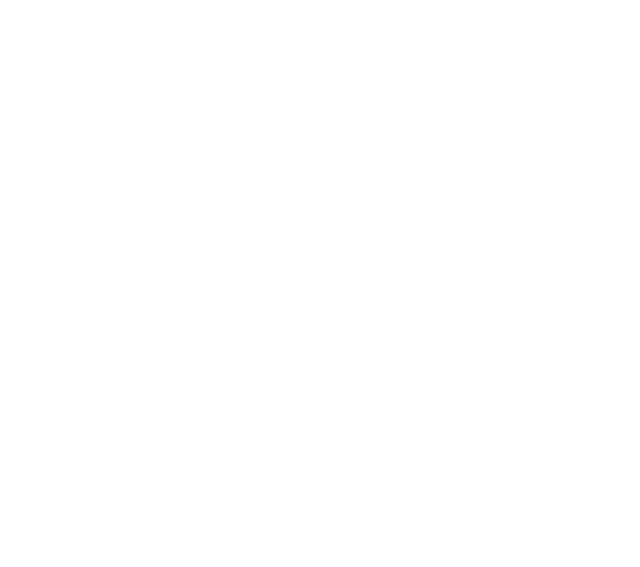
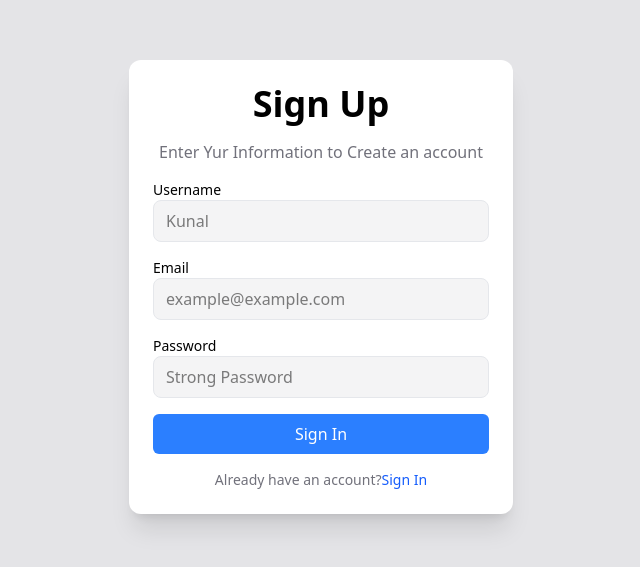
Before and after one commit to iamKunalBhalerao/URL-Shortener, a React (Vite) app in the folder FRONTEND/: page /signup in a window 1280 px wide. Before the commit this address had no page. Shown: the part 113-680 px from the top of the page, without its empty margins (319-959 px from the left). Built offline with nearby package versions, Linux system fonts and the light colour scheme.

Commit message:
Completed Signup and Signin frontend

```diff
--- a/FRONTEND/src/App.jsx
+++ b/FRONTEND/src/App.jsx
@@ -1,6 +1,8 @@
 import React from "react";
 import Home from "./pages/Home";
 import { BrowserRouter, Route, Routes } from "react-router-dom";
+import Signup from "./pages/Signup";
+import Signin from "./pages/Signin";
 
 const App = () => {
   return (
@@ -8,6 +10,8 @@ const App = () => {
       <BrowserRouter>
         <Routes>
           <Route index path="/" element={<Home />} />
+          <Route path="/signup" element={<Signup />} />
+          <Route path="/signin" element={<Signin />} />
         </Routes>
       </BrowserRouter>
     </>
--- /dev/null
+++ b/FRONTEND/src/api/User.api.js
@@ -0,0 +1,28 @@
+import axiosInstance from "../utils/axiosInstance";
+
+export const signup = async (username, email, password) => {
+    axiosInstance.defaults.withCredentials = true;
+  try {
+    const { data } = await axiosInstance.post("/api/auth/signup", {
+      username,
+      email,
+      password,
+    });
+    return data;
+  } catch (error) {
+    return error;
+  }
+};
+
+export const signin = async (email, password) => {
+    axiosInstance.defaults.withCredentials = true;
+  try {
+    const { data } = await axiosInstance.post("/api/auth/signin", {
+      email,
+      password,
+    });
+    return data;
+  } catch (error) {
+    return error;
+  }
+};
--- /dev/null
+++ b/FRONTEND/src/components/AuthHeading.jsx
@@ -0,0 +1,11 @@
+import React from "react";
+
+const AuthHeading = ({ title }) => {
+  return (
+    <div className="flex flex-col items-center">
+      <h1 className="text-4xl font-bold text-center mb-4">{title}</h1>
+    </div>
+  );
+};
+
+export default AuthHeading;
--- /dev/null
+++ b/FRONTEND/src/components/AuthSubHeading.jsx
@@ -0,0 +1,11 @@
+import React from "react";
+
+const AuthSubHeading = ({ title }) => {
+  return (
+    <div className="flex flex-col items-center">
+      <p className="text-md font-normal text-zinc-500 text-center mb-4">{title}</p>
+    </div>
+  );
+};
+
+export default AuthSubHeading;
--- /dev/null
+++ b/FRONTEND/src/components/BottomWarning.jsx
@@ -0,0 +1,13 @@
+import React from "react";
+import { Link } from "react-router-dom";
+
+const BottomWarning = ({ title, buttontxt, to }) => {
+  return (
+    <div className="flex justify-center items-center">
+      <p className="text-sm font-normal text-zinc-500 text-center">{title}</p>
+      <Link to={to} className="text-sm font-normal text-center text-blue-600 cursor-pointer">{buttontxt}</Link>
+    </div>
+  );
+};
+
+export default BottomWarning;
--- /dev/null
+++ b/FRONTEND/src/components/Button.jsx
@@ -0,0 +1,17 @@
+import React from "react";
+import { Link } from "react-router-dom";
+
+const Button = ({ type, label, onClick, disabled  }) => {
+  return (
+    <button
+      onClick={onClick}
+      type={type}
+      disabled={disabled}
+      className="w-full bg-blue-500 text-white py-2 px-4 rounded-md cursor-pointer hover:bg-blue-600 focus:outline-none focus:ring-2 focus:ring-blue-500 focus:ring-offset-2 disabled:opacity-50"
+    >
+      {label}
+    </button>
+  );
+};
+
+export default Button;
--- /dev/null
+++ b/FRONTEND/src/components/InputBox.jsx
@@ -0,0 +1,20 @@
+import React from "react";
+
+const InputBox = ({ type, label, onChange, placeholder }) => {
+  return (
+    <div>
+      <label className="block text-sm font-normal text-black">
+        {label}
+      </label>
+      <input
+      onChange={onChange}
+        type={type}
+        placeholder={placeholder}
+        className="w-full px-3 py-2 bg-zinc-100 border-1 border-gray-200 rounded-lg focus:outline-none focus:ring-1 focus:ring-blue-300"
+        required
+      />
+    </div>
+  );
+};
+
+export default InputBox;
--- /dev/null
+++ b/FRONTEND/src/pages/Signin.jsx
@@ -0,0 +1,86 @@
+import React, { useState } from "react";
+import AuthHeading from "../components/AuthHEading";
+import AuthSubHeading from "../components/AuthSubHeading";
+import InputBox from "../components/InputBox";
+import Button from "../components/Button";
+import BottomWarning from "../components/BottomWarning";
+import { signin } from "../api/User.api";
+import { useNavigate } from "react-router-dom";
+
+const Signin = () => {
+  const [email, setEmail] = useState("");
+  const [password, setPassword] = useState("");
+  const [error, setError] = useState(false);
+  const [loading, setLoading] = useState(false);
+
+  const navigate = useNavigate();
+
+  const signInHandler = async () => {
+
+
+    setLoading(true);
+    setError("");
+
+    try {
+      const data = await signin(email, password);
+      setError(data);
+      if (data.success) {
+        setLoading(false);
+        navigate("/");
+      }
+      setLoading(false);
+    } catch (error) {
+      setLoading(false);
+      setError(error.message || "Registration Failed. Please Try Again.");
+    }
+  };
+
+  return (
+    <>
+      <div className="w-full h-screen bg-zinc-200 flex items-center justify-center">
+        <div className="w-96 max-w-md p-6 shadow-xl rounded-xl bg-white">
+          <AuthHeading title="Sign In" />
+          <AuthSubHeading title="Enter Your Information to Sign In to your Account." />
+          <div className="space-y-4">
+            <InputBox
+              onChange={(e) => {
+                setEmail(e.target.value);
+              }}
+              type="email"
+              label="Email"
+              placeholder={"example@example.com"}
+            />
+            <InputBox
+              onChange={(e) => {
+                setPassword(e.target.value);
+              }}
+              type="password"
+              label="Password"
+              placeholder={"Strong Password"}
+            />
+            {error.success ? (<div>
+                <p className="text-sm font-normal text-green-500 text-center">
+                  {error.message}
+                </p>
+              </div>
+            ) : (
+              <div>
+                <p className="text-sm font-normal text-red-500 text-center">
+                  {error.message}
+                </p>
+              </div>
+            )}
+            <Button
+              onClick={signInHandler}
+              type="submit"
+              label={loading ? "Signing In..." : "Sign In"}
+            />
+            <BottomWarning title="Don't have an account?" buttontxt="Sign Up" to={"/signup"} />
+          </div>
+        </div>
+      </div>
+    </>
+  );
+};
+
+export default Signin;
--- /dev/null
+++ b/FRONTEND/src/pages/Signup.jsx
@@ -0,0 +1,98 @@
+import React, { useState } from "react";
+import AuthHeading from "../components/AuthHEading";
+import AuthSubHeading from "../components/AuthSubHeading";
+import InputBox from "../components/InputBox";
+import Button from "../components/Button";
+import BottomWarning from "../components/BottomWarning";
+import { signup } from "../api/User.api";
+import { useNavigate } from "react-router-dom";
+
+const Signup = () => {
+  const [username, setUsername] = useState("");
+  const [email, setEmail] = useState("");
+  const [password, setPassword] = useState("");
+  const [error, setError] = useState(false);
+  const [loading, setLoading] = useState(false);
+
+  const navigate = useNavigate()
+
+  const signUpHandler = async () => {
+
+    setLoading(true);
+    setError("");
+
+    try {
+      const data = await signup(username, email, password);
+      setError(data);
+      if(data.success) {
+          setLoading(false);
+          navigate("/")
+        }
+        setLoading(false);
+    } catch (error) {
+      setLoading(false);
+      setError(error.message || "Registration Failed. Please Try Again.");
+    }
+  };
+
+  return (
+    <>
+      <div className="w-full h-screen bg-zinc-200 flex items-center justify-center">
+        <div className="w-96 max-w-md p-6 shadow-xl rounded-xl bg-white">
+          <AuthHeading title="Sign Up" />
+          <AuthSubHeading title="Enter Yur Information to Create an account" />
+          <div className="space-y-4">
+            <InputBox
+              type={"text"}
+              label="Username"
+              placeholder={"Kunal"}
+              onChange={(e) => {
+                setUsername(e.target.value);
+              }}
+            />
+            <InputBox
+              type={"email"}
+              label="Email"
+              placeholder={"example@example.com"}
+              onChange={(e) => {
+                setEmail(e.target.value);
+              }}
+            />
+            <InputBox
+              type={"password"}
+              label="Password"
+              placeholder={"Strong Password"}
+              onChange={(e) => {
+                setPassword(e.target.value);
+              }}
+            />
+            {error.success ? (<div>
+                <p className="text-sm font-normal text-green-500 text-center">
+                  {error.message}
+                </p>
+              </div>
+            ) : (
+              <div>
+                <p className="text-sm font-normal text-red-500 text-center">
+                  {error.message}
+                </p>
+              </div>
+            )}
+            <Button
+              onClick={signUpHandler}
+              type="submit"
+              label={loading ? "Signing in..." : "Sign In"}
+            />
+            <BottomWarning
+              title="Already have an account?"
+              buttontxt="Sign In"
+              to={"/signin"}
+            />
+          </div>
+        </div>
+      </div>
+    </>
+  );
+};
+
+export default Signup;
--- a/FRONTEND/src/utils/axiosInstance.js
+++ b/FRONTEND/src/utils/axiosInstance.js
@@ -5,6 +5,7 @@ import axios from "axios";
 const axiosInstance = axios.create({
   baseURL: "http://localhost:5000",
   timeout: 10000,
+  withCredentials: true,
 });
 
 // Response interceptor for handling errors
```
